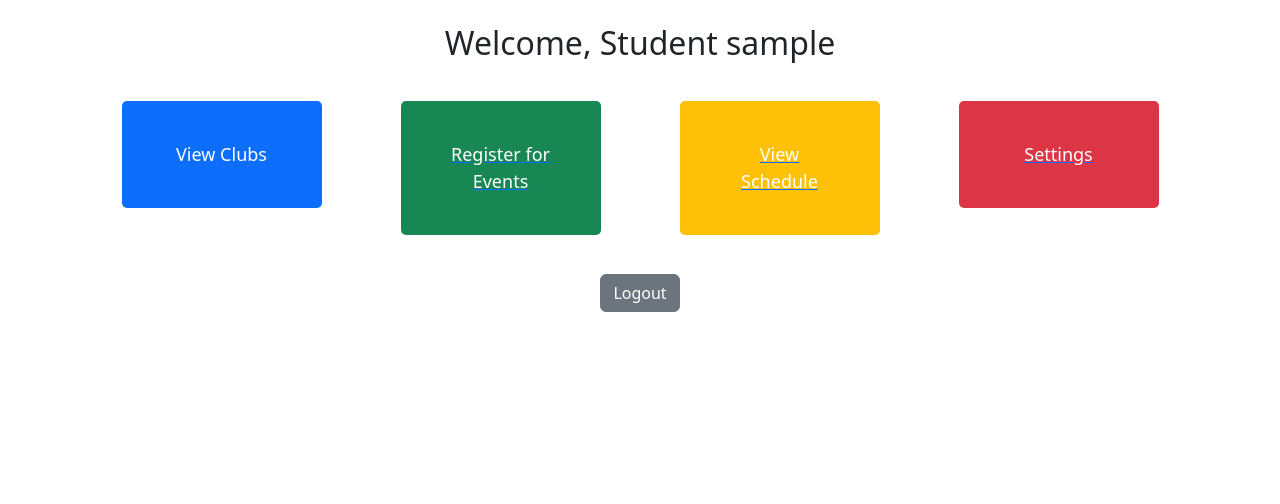
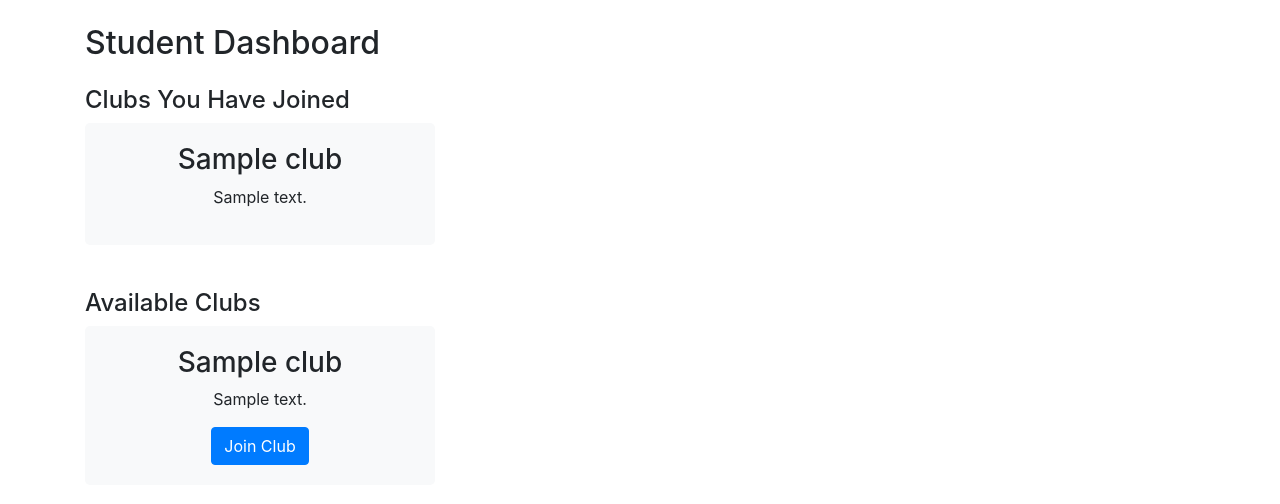
Before and after one commit to donepudi4u/student_club_management, a Flask app: template templates/student_dashboard.html in a window 1280 px wide. Shown: the top 504 px of the page. Run offline with Flask 3, Linux system fonts and the light colour scheme; the template is opened without the code that fills it: most values are stand-ins (such as "Sample title", 1, 10 or a date in 2020); some libraries are stand-ins or nearby versions.

Commit message:
added club leader and student dash boards

```diff
--- a/app.py
+++ b/app.py
@@ -1,4 +1,4 @@
-from flask import Flask, render_template, request, redirect, session, flash
+from flask import Flask, render_template, request, redirect, url_for, session, flash
 from flask_mysql_connector import MySQL
 from werkzeug.security import generate_password_hash, check_password_hash
 
@@ -63,31 +63,79 @@ def login():
 
         # Validate the login credentials
         if user and check_password_hash(user[6], password):
+            session['id'] = user[0]
             session['user_id'] = user[1]
             session['username'] = user[2]
             session['role'] = user[7]
 
             flash('Login successful!')
 
+
             # Redirect based on user role
             if user[7] == 'admin':
                 return redirect('/admin_dashboard')
             elif user[7] == 'club_leader':
-                return redirect('/club_leader_dashboard')
+                return redirect('/leader_dashboard')
             else:
                 return redirect('/student_dashboard')
         else:
             flash('Invalid credentials. Please try again.')
             return redirect('/')
 
-# Student dashboard route
 @app.route('/student_dashboard')
 def student_dashboard():
-    if 'user_id' in session and session['role'] == 'student':
-        return render_template('student_dashboard.html', username=session['username'])
+    user_id = session.get('id')
+
+    conn = mysql.connection
+    cursor = conn.cursor(dictionary=True)
+
+    # Fetch clubs the student has already joined
+    cursor.execute("""
+        SELECT c.club_id, c.club_name, c.description
+        FROM Clubs c
+        JOIN club_members cm ON c.club_id = cm.club_id
+        WHERE cm.user_id = %s
+    """, (user_id,))
+    joined_clubs = cursor.fetchall()
+
+    # Fetch all clubs the student has not joined yet
+    cursor.execute("""
+        SELECT c.club_id, c.club_name, c.description
+        FROM Clubs c
+        WHERE c.club_id NOT IN (
+            SELECT cm.club_id FROM club_members cm WHERE cm.user_id = %s
+        )
+    """, (user_id,))
+    available_clubs = cursor.fetchall()
+
+    cursor.close()
+    conn.close()
+
+    return render_template('student_dashboard.html', joined_clubs=joined_clubs, available_clubs=available_clubs)
+
+@app.route('/join_club/<int:club_id>')
+def join_club(club_id):
+    user_id = session.get('id')
+
+    conn = mysql.connection
+    cursor = conn.cursor()
+
+    # Check if the user is already a member of the club
+    cursor.execute("SELECT * FROM club_members WHERE club_id = %s AND user_id = %s", (club_id, user_id))
+    member = cursor.fetchone()
+
+    if member:
+        flash('You have already joined this club.')
     else:
-        flash('You are not authorized to view this page.')
-        return redirect('/')
+        cursor.execute("INSERT INTO club_members (club_id, user_id) VALUES (%s, %s)", (club_id, user_id))
+        conn.commit()
+        flash('You have successfully joined the club!')
+
+    cursor.close()
+    conn.close()
+
+    return redirect(url_for('student_dashboard'))
+
 
 # Admin dashboard route
 @app.route('/admin_dashboard')
@@ -98,14 +146,164 @@ def admin_dashboard():
         flash('You are not authorized to view this page.')
         return redirect('/')
 
-# Club Leader dashboard route
-@app.route('/club_leader_dashboard')
-def club_leader_dashboard():
-    if 'user_id' in session and session['role'] == 'club_leader':
-        return render_template('club_leader_dashboard.html', username=session['username'])
+# Club Leader Dashboard: Display clubs managed by the leader
+@app.route('/leader_dashboard')
+def leader_dashboard():
+
+    user_id = session.get('id')
+    print(user_id)
+    conn =  mysql.connection
+    cursor = conn.cursor(dictionary=True)
+    cursor.execute("""
+        SELECT c.club_id, c.club_name, c.description
+        FROM clubs c
+        JOIN club_leaders cl ON c.club_id = cl.club_id
+        WHERE cl.user_id = %s
+    """, (user_id,))
+    clubs = cursor.fetchall()
+    print(clubs)
+    cursor.close()
+    conn.close()
+    return render_template('club_leader_dashboard.html', clubs=clubs)
+
+# Club Details for Club Leader
+@app.route('/club_details/<int:club_id>')
+def club_details(club_id):
+    conn = mysql.connection
+    cursor = conn.cursor(dictionary=True)
+
+    # Get club details and members
+    cursor.execute("SELECT * FROM clubs WHERE club_id = %s", (club_id,))
+    club = cursor.fetchone()
+    cursor.execute("""
+        SELECT u.name, u.email, u.phone_number
+        FROM club_members cm
+        JOIN Users u ON cm.user_id = u.id
+        WHERE cm.club_id = %s
+    """, (club_id,))
+    members = cursor.fetchall()
+
+    # Get club events
+    cursor.execute("SELECT * FROM Events WHERE club_id = %s", (club_id,))
+    events = cursor.fetchall()
+
+    cursor.close()
+    conn.close()
+    return render_template('club_details.html', club=club, members=members, events=events)
+
+# Add event under club
+@app.route('/add_event/<int:club_id>', methods=['POST'])
+def add_event(club_id):
+    event_name = request.form['event_name']
+    description = request.form['description']
+    event_date = request.form['event_date']
+
+    conn = mysql.connection
+    cursor = conn.cursor()
+    cursor.execute("INSERT INTO events (club_id, event_name, description, event_date) VALUES (%s, %s, %s, %s)",
+                   (club_id, event_name, description, event_date))
+    conn.commit()
+    cursor.close()
+    conn.close()
+    flash("Event added successfully!")
+    return redirect(url_for('club_details', club_id=club_id))
+
+
+# Display all clubs
+@app.route('/manage_clubs')
+def manage_clubs():
+    conn = mysql.connection
+    cursor = conn.cursor(dictionary=True)
+    cursor.execute("""
+        SELECT c.club_id, c.club_name, c.description,
+               GROUP_CONCAT(u.name SEPARATOR ',') AS leaders
+        FROM Clubs c
+        LEFT JOIN club_leaders cl ON c.club_id = cl.club_id
+        LEFT JOIN Users u ON cl.user_id = u.id
+        GROUP BY c.club_id
+    """)
+    clubs = cursor.fetchall()
+    cursor.execute("SELECT id, name FROM Users WHERE role IN ('club_leader', 'student')")
+    users = cursor.fetchall()
+    cursor.close()
+    conn.close()
+    return render_template('manage_clubs.html', clubs=clubs, users=users)
+
+# Add a new club
+@app.route('/add_club', methods=['POST'])
+def add_club():
+    club_name = request.form['club_name']
+    description = request.form['description']
+    leaders = request.form.getlist('club_leaders')
+
+    conn = mysql.connection
+    cursor = conn.cursor()
+    cursor.execute("INSERT INTO clubs (club_name, description) VALUES (%s, %s)", (club_name, description))
+    club_id = cursor.lastrowid
+    print(club_id)
+    print(leaders)
+    # Assign leaders to the club
+    for id  in leaders:
+        cursor.execute("INSERT INTO club_leaders (club_id, user_id) VALUES (%s, %s)", (club_id, id))
+
+
+    conn.commit()
+    cursor.close()
+    conn.close()
+    flash("Club and leaders added successfully!")
+    return redirect(url_for('manage_clubs'))
+
+# Delete a club
+@app.route('/delete_club/<int:club_id>')
+def delete_club(club_id):
+    conn = mysql.connection
+    cursor = conn.cursor()
+    cursor.execute("DELETE FROM Clubs WHERE club_id = %s", (club_id,))
+    conn.commit()
+    cursor.close()
+    conn.close()
+    flash("Club deleted successfully!")
+    return redirect(url_for('manage_clubs'))
+
+# Edit club details (additional screen can be created for editing)
+@app.route('/edit_club/<int:club_id>', methods=['GET', 'POST'])
+def edit_club(club_id):
+    conn = mysql.connection
+    cursor = conn.cursor(dictionary=True)
+    if request.method == 'POST':
+        club_name = request.form['club_name']
+        description = request.form['description']
+        cursor.execute("UPDATE Clubs SET club_name = %s, description = %s WHERE club_id = %s",
+                       (club_name, description, club_id))
+        conn.commit()
+        flash("Club updated successfully!")
+        return redirect(url_for('manage_clubs'))
     else:
-        flash('You are not authorized to view this page.')
-        return redirect('/')
+        cursor.execute("SELECT * FROM Clubs WHERE club_id = %s", (club_id,))
+        club = cursor.fetchone()
+        cursor.close()
+        conn.close()
+        return render_template('edit_club.html', club=club)
+
+# Assign or remove a club leader
+@app.route('/assign_leader', methods=['POST'])
+def assign_leader():
+    club_id = request.form['club_id']
+    user_id = request.form['user_id']
+    action = request.form['action']  # 'add' or 'remove'
+
+    conn = mysql.connection
+    cursor = conn.cursor()
+    if action == 'add':
+        cursor.execute("INSERT INTO club_leaders (club_id, user_id) VALUES (%s, %s)", (club_id, user_id))
+    elif action == 'remove':
+        cursor.execute("DELETE FROM club_leaders WHERE club_id = %s AND user_id = %s", (club_id, user_id))
+    conn.commit()
+    cursor.close()
+    conn.close()
+    flash(f"Club leader {'added' if action == 'add' else 'removed'} successfully!")
+    return redirect(url_for('manage_clubs'))
+
 
 # Route for logout
 @app.route('/logout')
--- a/templates/admin_dashboard.html
+++ b/templates/admin_dashboard.html
@@ -48,11 +48,6 @@
                     <div class="tile bg-warning">View Reports</div>
                 </a>
             </div>
-            <div class="tile-box">
-                <a href="/settings">
-                    <div class="tile bg-danger">Settings</div>
-                </a>
-            </div>
         </div>
         <div class="text-center mt-4">
             <a href="/logout" class="btn btn-secondary">Logout</a>
--- a/templates/student_dashboard.html
+++ b/templates/student_dashboard.html
@@ -1,61 +1,50 @@
-<!-- student_dashboard.html -->
 <!DOCTYPE html>
 <html lang="en">
 <head>
     <meta charset="UTF-8">
-    <meta name="viewport" content="width=device-width, initial-scale=1.0">
     <title>Student Dashboard</title>
-    <link href="https://cdn.jsdelivr.net/npm/bootstrap@5.3.0-alpha3/dist/css/bootstrap.min.css" rel="stylesheet">
+    <link rel="stylesheet" href="https://stackpath.bootstrapcdn.com/bootstrap/4.5.2/css/bootstrap.min.css">
     <style>
-        .tile {
-            padding: 40px;
+        .club-tile {
+            background-color: #f8f9fa;
             border-radius: 5px;
-            color: white;
+            padding: 20px;
             text-align: center;
-            font-size: 18px;
-        }
-        .tile:hover {
-            opacity: 0.9;
+            margin-bottom: 20px;
             cursor: pointer;
         }
-        .tile-container {
-            display: flex;
-            flex-wrap: wrap;
-            justify-content: space-around;
-        }
-        .tile-box {
-            margin: 15px;
-            width: 200px;
+        .club-tile:hover {
+            background-color: #e9ecef;
         }
     </style>
 </head>
 <body>
     <div class="container">
-        <h2 class="text-center my-4">Welcome, Student {{ username }}</h2>
-        <div class="tile-container">
-            <div class="tile-box">
-                <a href="/view_clubs">
-                    <div class="tile bg-primary">View Clubs</div>
-                </a>
+        <h2 class="my-4">Student Dashboard</h2>
+
+        <h4>Clubs You Have Joined</h4>
+        <div class="row">
+            {% for club in joined_clubs %}
+            <div class="col-md-4">
+                <div class="club-tile" onclick="window.location.href='/club_details/{{ club.club_id }}'">
+                    <h3>{{ club.club_name }}</h3>
+                    <p>{{ club.description }}</p>
+                </div>
             </div>
-            <div class="tile-box">
-                <a href="/register_event">
-                    <div class="tile bg-success">Register for Events</div>
-                </a>
+            {% endfor %}
+        </div>
+
+        <h4 class="mt-4">Available Clubs</h4>
+        <div class="row">
+            {% for club in available_clubs %}
+            <div class="col-md-4">
+                <div class="club-tile">
+                    <h3>{{ club.club_name }}</h3>
+                    <p>{{ club.description }}</p>
+                    <button class="btn btn-primary" onclick="window.location.href='/join_club/{{ club.club_id }}'">Join Club</button>
+                </div>
             </div>
-            <div class="tile-box">
-                <a href="/view_schedule">
-                    <div class="tile bg-warning">View Schedule</div>
-                </a>
-            </div>
-            <div class="tile-box">
-                <a href="/settings">
-                    <div class="tile bg-danger">Settings</div>
-                </a>
-            </div>
-        </div>
-        <div class="text-center mt-4">
-            <a href="/logout" class="btn btn-secondary">Logout</a>
+            {% endfor %}
         </div>
     </div>
 </body>
```
Also changed, not shown: templates/club_details.html (added, +71 -0 lines), templates/club_leader_dashboard.html (+17 -42 lines), templates/manage_clubs.html (+48 -18 lines).
